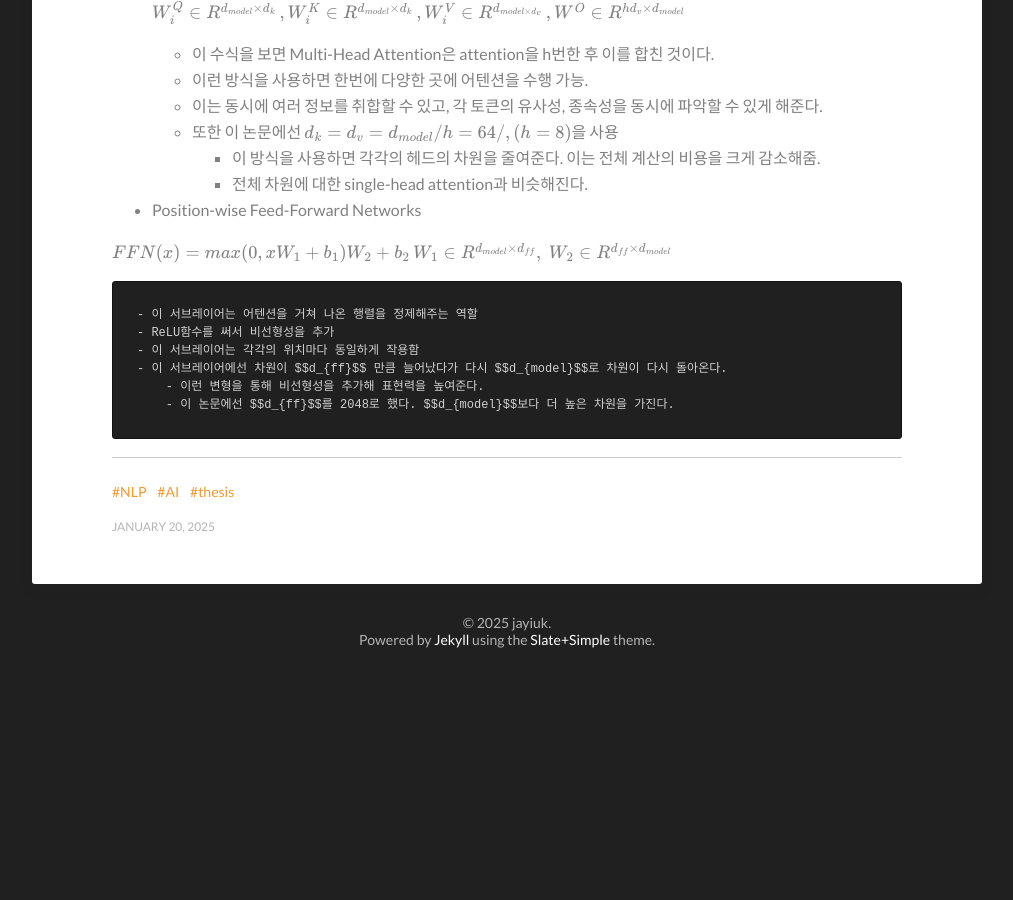
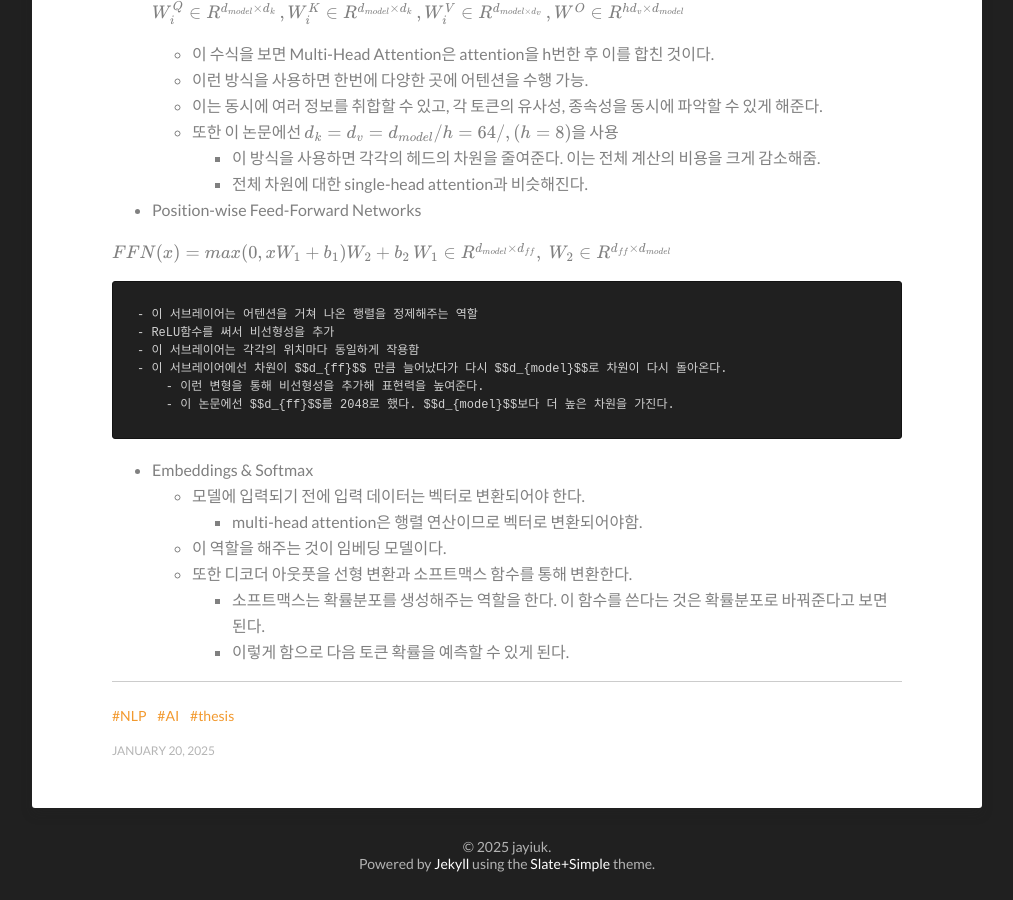
Before and after one commit to jayiuk/jayiuk.github.io, a Jekyll site: the page built from _posts/2025-01-20-transformer-review.md, in a window 1280 px wide and 900 px high, scrolled down 3284 px. Shown: the whole window, without its empty margins (133-1146 px from the left). Built offline with Jekyll 4.4.1, drawn with Linux system fonts in a browser that asks for light colours; formulas are drawn with MathJax 3; comment, search, counter and statistics services are not loaded; before the commit the page ends 3960 px from its top, so only the background shows below that.

Commit message:
embedding

```diff
--- a/_posts/2025-01-20-transformer-review.md
+++ b/_posts/2025-01-20-transformer-review.md
@@ -115,3 +115,11 @@ $$W_1 \in R^{d_{model} \times d_{ff}} ,\ W_2 \in R^{d_{ff} \times d_{model}}$$
     - 이 서브레이어에선 차원이 $$d_{ff}$$ 만큼 늘어났다가 다시 $$d_{model}$$로 차원이 다시 돌아온다.
         - 이런 변형을 통해 비선형성을 추가해 표현력을 높여준다.
         - 이 논문에선 $$d_{ff}$$를 2048로 했다. $$d_{model}$$보다 더 높은 차원을 가진다.
+
+- Embeddings & Softmax
+    - 모델에 입력되기 전에 입력 데이터는 벡터로 변환되어야 한다.
+        - multi-head attention은 행렬 연산이므로 벡터로 변환되어야함.
+    - 이 역할을 해주는 것이 임베딩 모델이다.
+    - 또한 디코더 아웃풋을 선형 변환과 소프트맥스 함수를 통해 변환한다.
+        - 소프트맥스는 확률분포를 생성해주는 역할을 한다. 이 함수를 쓴다는 것은 확률분포로 바꿔준다고 보면 된다.
+        - 이렇게 함으로 다음 토큰 확률을 예측할 수 있게 된다.
```
